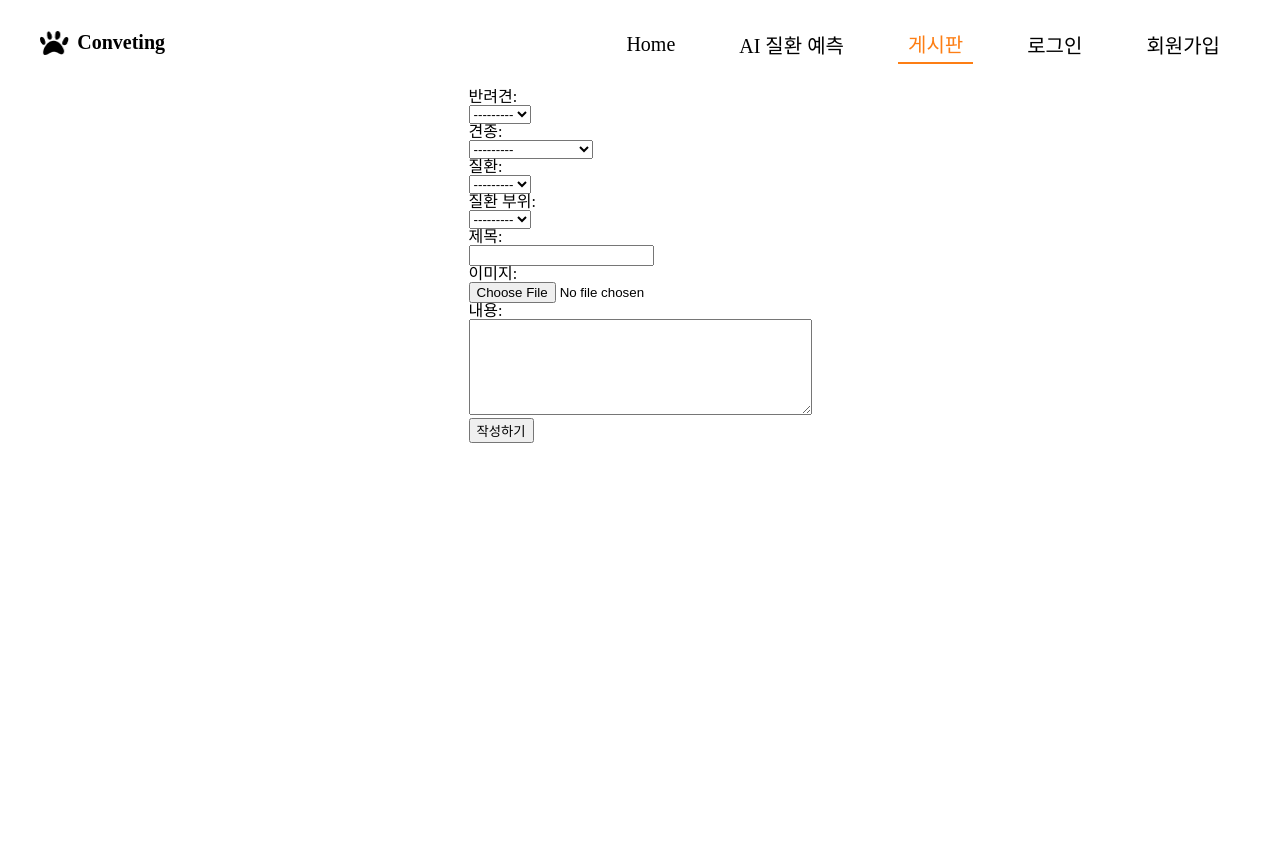
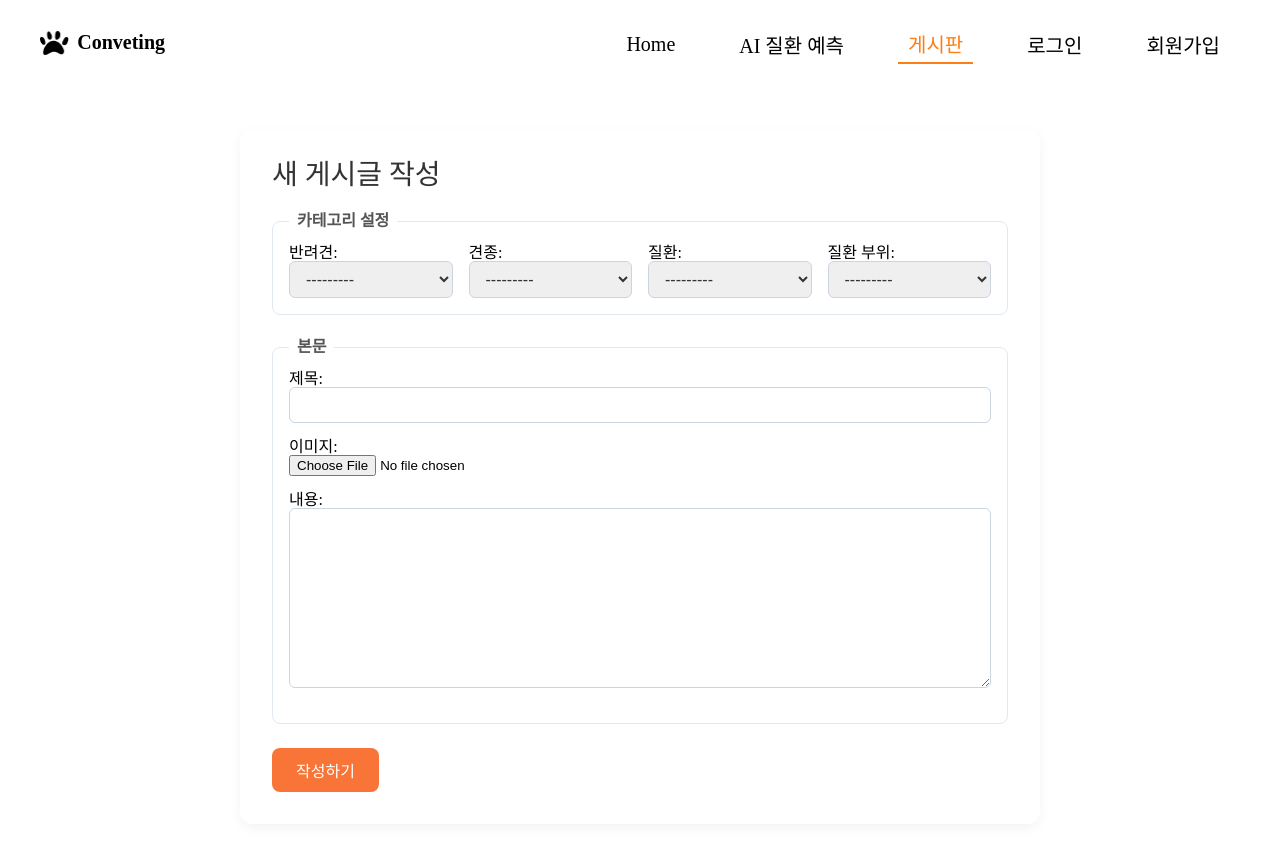
Before and after one commit to streqmin/conveting, a Django app: template templates/post/post_form.html in a window 1280 px wide. Before the commit the page ends 443 px from the top, so only its background shows below. Run offline with Django 4.2, Linux system fonts and the light colour scheme; the template is opened without the code that fills it: values that come from a table or form of the project are taken from there, others are empty; parts of the project's set-up code (start-up, migrations or seed data) failed here and were passed over; some libraries are stand-ins or nearby versions.

Commit message:
style: 게시글 등록 페이지의 디자인 적용을 위한 css 및 js 수정

```diff
--- /dev/null
+++ b/static/css/post/post_form.css
@@ -0,0 +1,88 @@
+/* post_form.css */
+.post-form-container {
+    display: flex;
+    justify-content: center;
+    padding: 40px 0;
+}
+
+.post-form-card {
+    width: 800px;
+    background: #fff;
+    border-radius: 12px;
+    box-shadow: 0 4px 12px rgba(0, 0, 0, 0.05);
+    padding: 32px;
+}
+
+.post-form-title {
+    font-size: 1.75rem;
+    margin-bottom: 24px;
+    color: #333;
+}
+
+.post-form-group {
+    border: 1px solid #e2e8f0;
+    border-radius: 8px;
+    padding: 16px;
+    margin-bottom: 24px;
+}
+
+.post-form-group legend {
+    padding: 0 8px;
+    font-weight: bold;
+    color: #555;
+}
+
+.form-row {
+    display: flex;
+    gap: 16px;
+    flex-wrap: nowrap;
+}
+
+.form-col {
+    flex: 1 1 0;
+    min-width: 0;
+}
+
+.form-field {
+    margin-bottom: 16px;
+}
+
+.form-col select,
+.form-field input[type="text"],
+.form-field textarea {
+    width: 100%;
+    padding: 8px 12px;
+    border: 1px solid #cbd5e0;
+    border-radius: 6px;
+    font-size: 1rem;
+    color: #333;
+    transition: border-color 0.2s ease;
+}
+
+.form-col select:focus,
+.form-field input:focus,
+.form-field textarea:focus {
+    outline: none;
+    border-color: #4a90e2;
+}
+
+.form-field textarea {
+    height: 180px;
+    resize: vertical;
+}
+
+.btn-submit {
+    display: inline-block;
+    padding: 10px 24px;
+    background-color: #f87537;
+    color: #fff;
+    border: none;
+    border-radius: 8px;
+    font-size: 1rem;
+    cursor: pointer;
+    transition: background 0.2s ease;
+}
+
+.btn-submit:hover {
+    background-color: #e06b2b;
+}
--- a/templates/post/post_form.html
+++ b/templates/post/post_form.html
@@ -1,42 +1,88 @@
 {% extends "base.html" %}
+{% load static %}
+{% block extra_css %}
+    <link rel="stylesheet" href="{% static 'css/post/post_form.css' %}">
+{% endblock extra_css %}
 {% block content %}
+    <div class="post-form-container">
+        <div class="post-form-card">
+            <h2 class="post-form-title">새 게시글 작성</h2>
             <form method="post" enctype="multipart/form-data">
                 {% csrf_token %}
-        <div>
+                <fieldset class="post-form-group">
+                    <legend>카테고리 설정</legend>
+                    <div class="form-row">
+                        <div class="form-col">
                             {{ form.dog.label_tag }}
-            <br />
+                            <br>
                             {{ form.dog }}
                         </div>
-        <div>
+                        <div class="form-col">
                             {{ form.breed.label_tag }}
-            <br />
+                            <br>
                             {{ form.breed }}
                         </div>
-        <div>
+                        <div class="form-col">
                             {{ form.disease.label_tag }}
-            <br />
+                            <br>
                             {{ form.disease }}
                         </div>
-        <div>
+                        <div class="form-col">
                             {{ form.body_part.label_tag }}
-            <br />
+                            <br>
                             {{ form.body_part }}
                         </div>
-        <div>
+                    </div>
+                </fieldset>
+                <fieldset class="post-form-group">
+                    <legend>본문</legend>
+                    <div class="form-field">
                         {{ form.title.label_tag }}
-            <br />
+                        <br>
                         {{ form.title }}
                     </div>
-        <div>
+                    <div class="form-field">
                         {{ form.image.label_tag }}
-            <br />
+                        <br>
                         {{ form.image }}
+                        <!-- 미리보기용 img -->
+                        <img id="imagePreview"
+                             alt="미리보기 이미지"
+                             class="preview-img"
+                             style="display:none;
+                                    margin-top:12px;
+                                    max-width:100%;
+                                    height:auto" />
                     </div>
-        <div>
+                    <div class="form-field">
                         {{ form.content.label_tag }}
-            <br />
+                        <br>
                         {{ form.content }}
                     </div>
-        <button type="submit">작성하기</button>
+                </fieldset>
+                <button type="submit" class="btn-submit">작성하기</button>
             </form>
+        </div>
+    </div>
+    <script>
+document.addEventListener('DOMContentLoaded', function() {
+  const input = document.getElementById('id_image');
+  const preview = document.getElementById('imagePreview');
+
+  input.addEventListener('change', function() {
+    const file = this.files[0];
+    if (!file) {
+      preview.style.display = 'none';
+      preview.src = '';
+      return;
+    }
+    const reader = new FileReader();
+    reader.onload = function(e) {
+      preview.src = e.target.result;
+      preview.style.display = 'block';
+    }
+    reader.readAsDataURL(file);
+  });
+});
+    </script>
 {% endblock content %}
```
Also changed, not shown: static/css/post/post_list.css (+34 -0 lines), templates/post/post_list.html (+7 -2 lines). Lines whose indentation alone changed are shown as unchanged.
